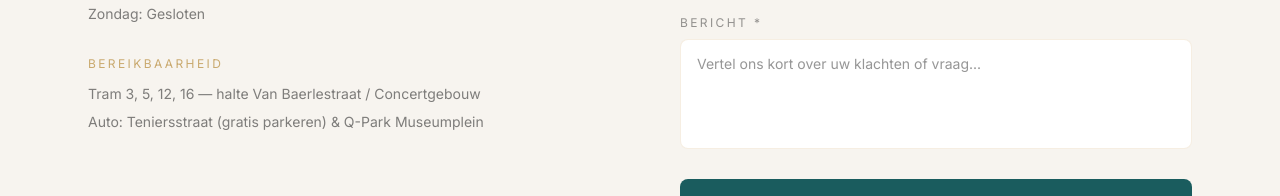
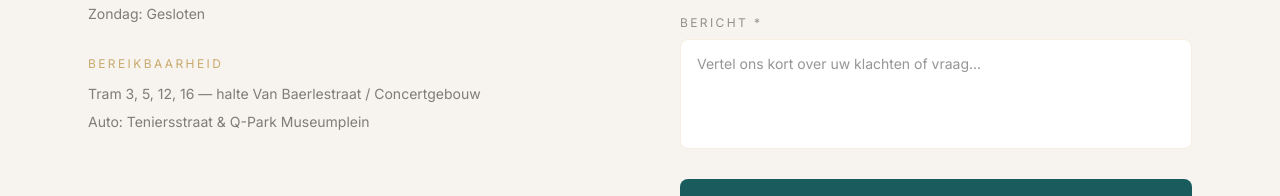
Before and after one commit to MB11-code/longevity-aevora, a Next.js app: page /contact in a window 1280 px wide. Shown: the part 1029-1225 px from the top of the page. Built offline with nearby package versions, Linux system fonts and the light colour scheme; a web font is replaced by a local one.

Commit message:
Remove 'gratis parkeren' from contact page

```diff
--- a/app/contact/content.tsx
+++ b/app/contact/content.tsx
@@ -108,7 +108,7 @@ export function ContactContent() {
                     <h3 className="text-xs tracking-[0.2em] uppercase text-gold mb-3">{t("Bereikbaarheid", "Getting here")}</h3>
                     <div className="text-charcoal/60 text-sm space-y-2">
                       <p>Tram 3, 5, 12, 16 — {t("halte", "stop")} Van Baerlestraat / Concertgebouw</p>
-                      <p>{t("Auto", "Car")}: Teniersstraat ({t("gratis parkeren", "free parking")}) &amp; Q-Park Museumplein</p>
+                      <p>{t("Auto", "Car")}: Teniersstraat &amp; Q-Park Museumplein</p>
                     </div>
                   </div>
                 </div>
```
